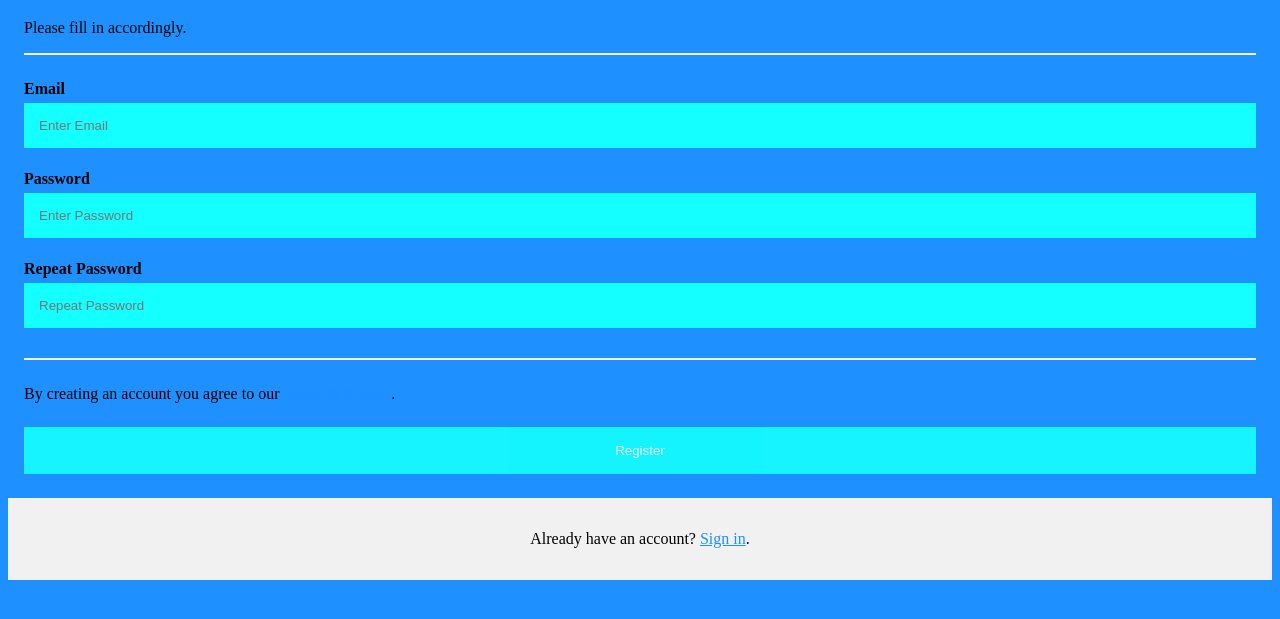
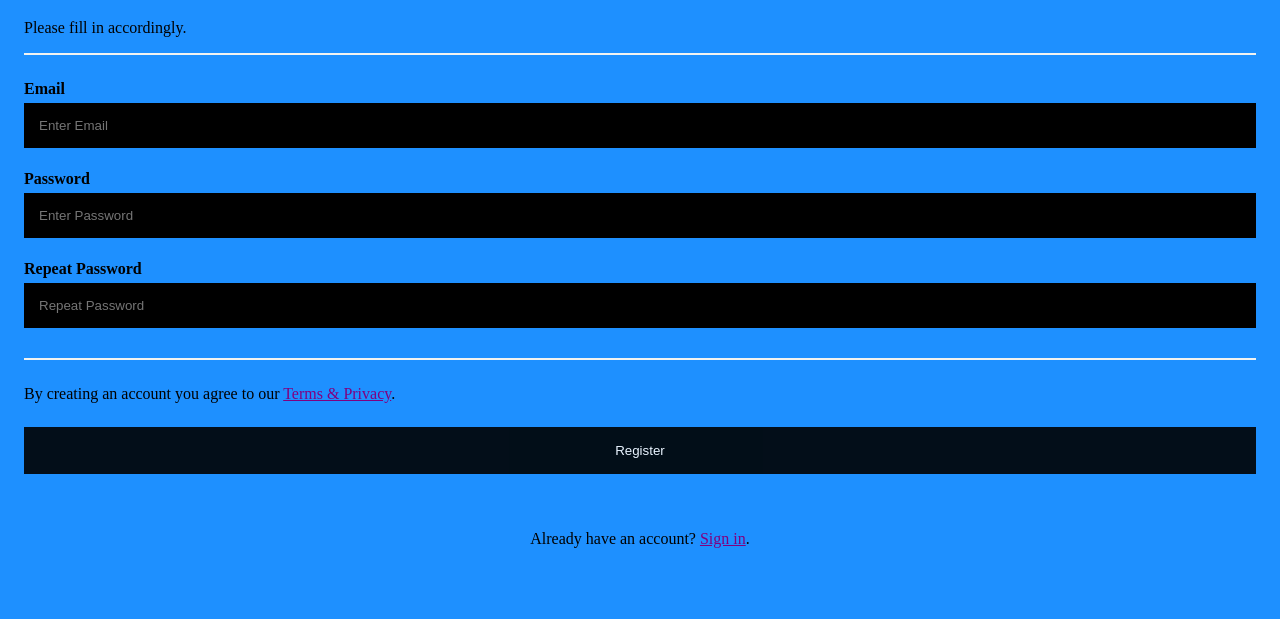
Before and after one commit to azukaemeshili/azukaemeshili.github.io, a plain HTML site: page index.html in a window 1280 px wide. Shown: the part 85-704 px from the top of the page. Drawn offline with Linux system fonts and the light colour scheme.

Commit message:
updating registration form

```diff
--- a/style.css
+++ b/style.css
@@ -5,14 +5,13 @@
   padding: 16px;
 }
 
-/* Full-width input fields */
 input[type=text], input[type=password] {
   width: 100%;
   padding: 15px;
   margin: 5px 0 22px 0;
   display: inline-block;
   border: none;
-  background: rgb(20,255,255);
+  background: rgb(0,0,0);
 }
 
 input[type=text]:focus, input[type=password]:focus {
@@ -20,15 +19,13 @@ input[type=text]:focus, input[type=password]:focus {
   outline: none;
 }
 
-/* Overwrite default styles of hr */
 hr {
   border: 1px solid #f2f3f1;
   margin-bottom: 25px;
 }
 
-/* Set a style for the submit/register button */
 .registerbtn {
-  background-color: rgb(20,255,255);
+  background-color: rgb(0,0,0);
   color: white;
   padding: 16px 20px;
   margin: 8px 0;
@@ -42,13 +39,11 @@ hr {
   opacity:1;
 }
 
-/* Add a blue text color to links */
 a {
-  color: dodgerblue;
+  color: purple;
 }
 
-/* Set a grey background color and center the text of the "sign in" section */
 .signin {
-  background-color: #f1f1f1;
+  background-color: #1E90FF;
   text-align: center;
 }
```
